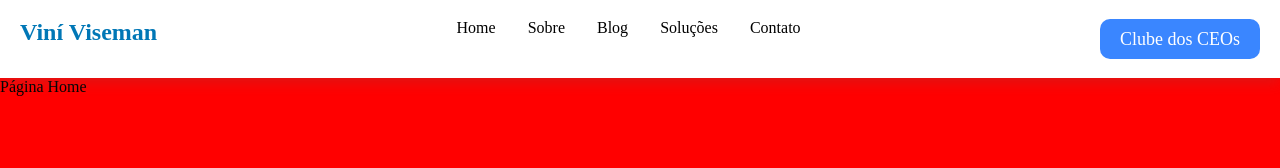
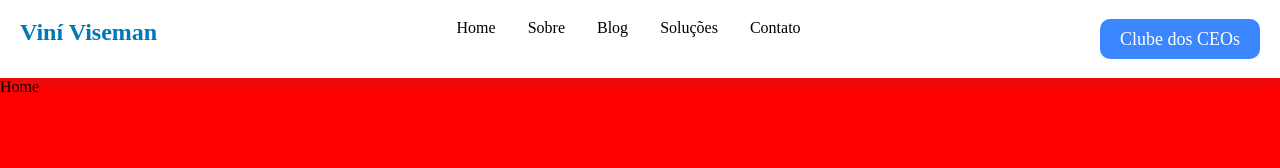
Before and after one commit to kelvincharlesdev/viniviseman, a React (Vite) app: page / in a window 1280 px wide. Shown: the top 168 px of the page. Built offline with nearby package versions, Linux system fonts and the light colour scheme.

Commit message:
feat: add props to title

```diff
--- a/src/componentes/Title/Title.tsx
+++ b/src/componentes/Title/Title.tsx
@@ -1,6 +1,8 @@
 import * as S from './Title.styles';
 import * as I from './Title.interfaces';
 
-export const Title = ({ children }: I.TitleProps) => {
-  return <S.Title__Container>{children}</S.Title__Container>;
+export const Title = ({ children, textAlign }: I.TitleProps) => {
+  return (
+    <S.Title__Container textAlign={textAlign}>{children}</S.Title__Container>
+  );
 };
--- a/src/pages/Home/Home.tsx
+++ b/src/pages/Home/Home.tsx
@@ -1,3 +1,3 @@
 export const Home = () => {
-  return <div>Página Home</div>;
+  return <div>Home</div>;
 };
```
